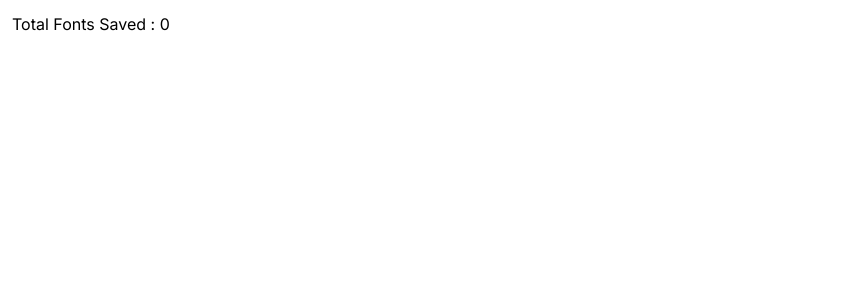
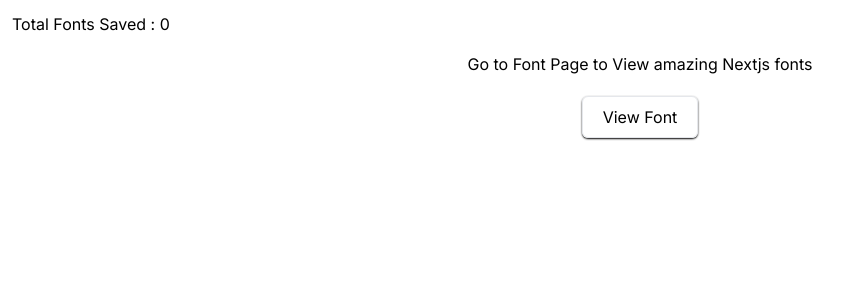
Before and after one commit to faizan619/next-google-font-design, a Next.js app: page /saved in a window 1280 px wide. Shown: the top 300 px of the page, without its empty margins (0-863 px from the left). Built offline with nearby package versions, Linux system fonts and the light colour scheme.

Commit message:
change logo

```diff
--- a/src/app/saved/SaveFont.js
+++ b/src/app/saved/SaveFont.js
@@ -1,4 +1,5 @@
 "use client";
+import Link from "next/link";
 import { useRouter } from "next/navigation";
 import React, { useEffect, useState } from "react";
 
@@ -53,6 +54,10 @@ const Saves = () => {
     <div className="p-3">
       <h2>Total Fonts Saved : {fontItems?.length}</h2>
       <div className="flex flex-col items-center gap-5 mt-4">
+      {fontItems?.length === 0?(<div className="flex flex-col gap-5 items-center justify-center">
+        <p>Go to Font Page to View amazing Nextjs fonts</p>
+        <Link href="/fontstyle" className="border px-5 py-2 shadow-sm hover:shadow-md hover:shadow-black transition-all shadow-black rounded-md">View Font</Link>
+      </div>):(null)}
         {fontItems.map((item) => {
           return (
             <div
```
